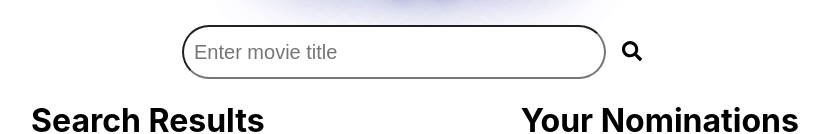
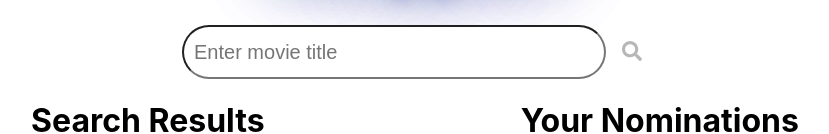
Before and after one commit to mzchen14/the-shoppies, a React (Create React App) app: page / in a window 1280 px wide. Shown: the part 225-359 px from the top of the page, without its empty margins (225-1054 px from the left). Built offline with nearby package versions, Linux system fonts and the light colour scheme; a web font is replaced by a local one.

Commit message:
Disabled Button If No Input

```diff
--- a/src/Components/Search.js
+++ b/src/Components/Search.js
@@ -73,8 +73,13 @@ class Search extends Component {
             placeholder="Enter movie title"
             value={this.state.search}
             onChange={this.handleChange}
+            required
           />
-          <button type="submit" onClick={this.handleSubmit}>
+          <button
+            type="submit"
+            onClick={this.handleSubmit}
+            disabled={!this.state.search}
+          >
             <FontAwesomeIcon icon={faSearch} />
           </button>
         </div>
```
